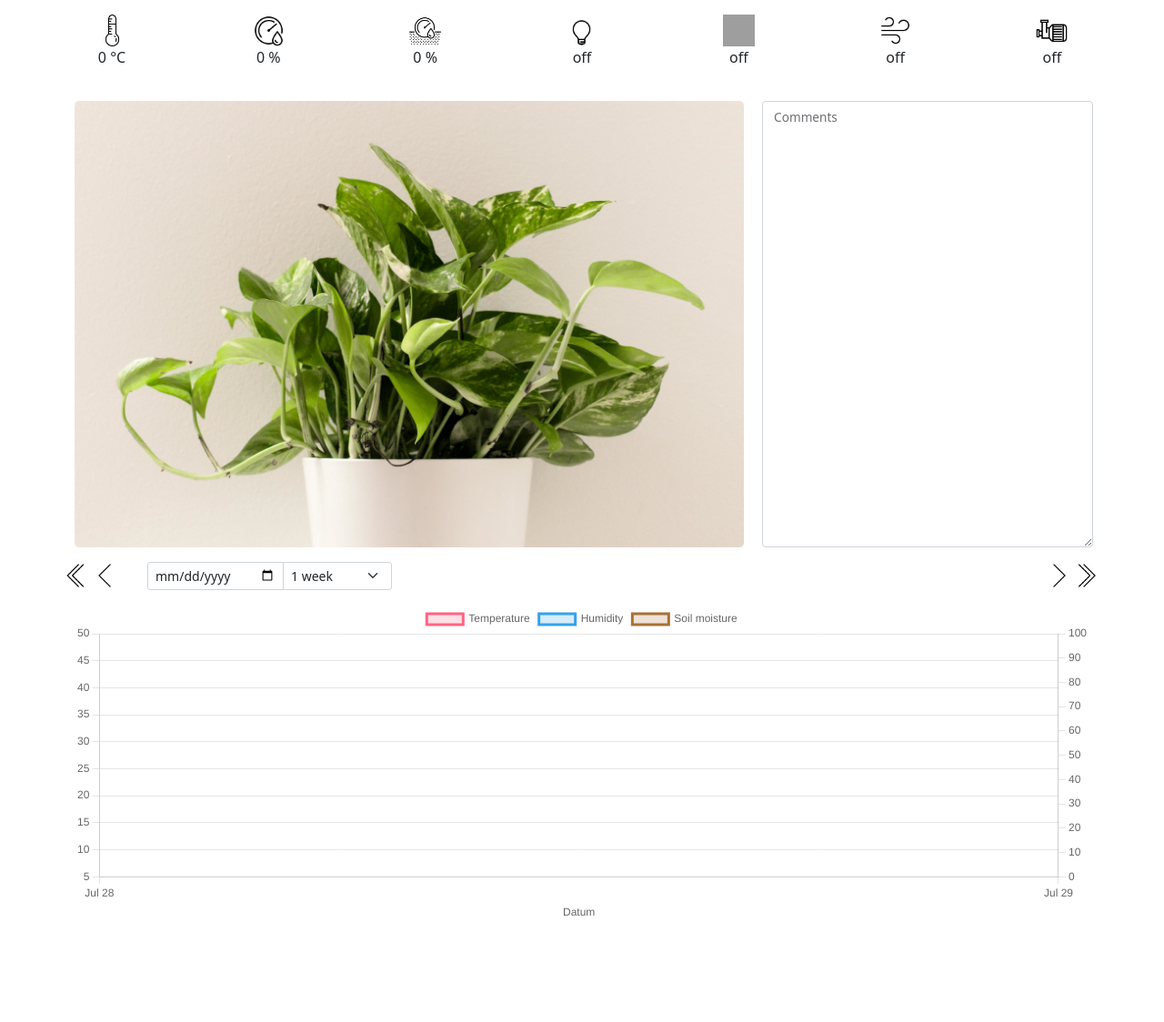
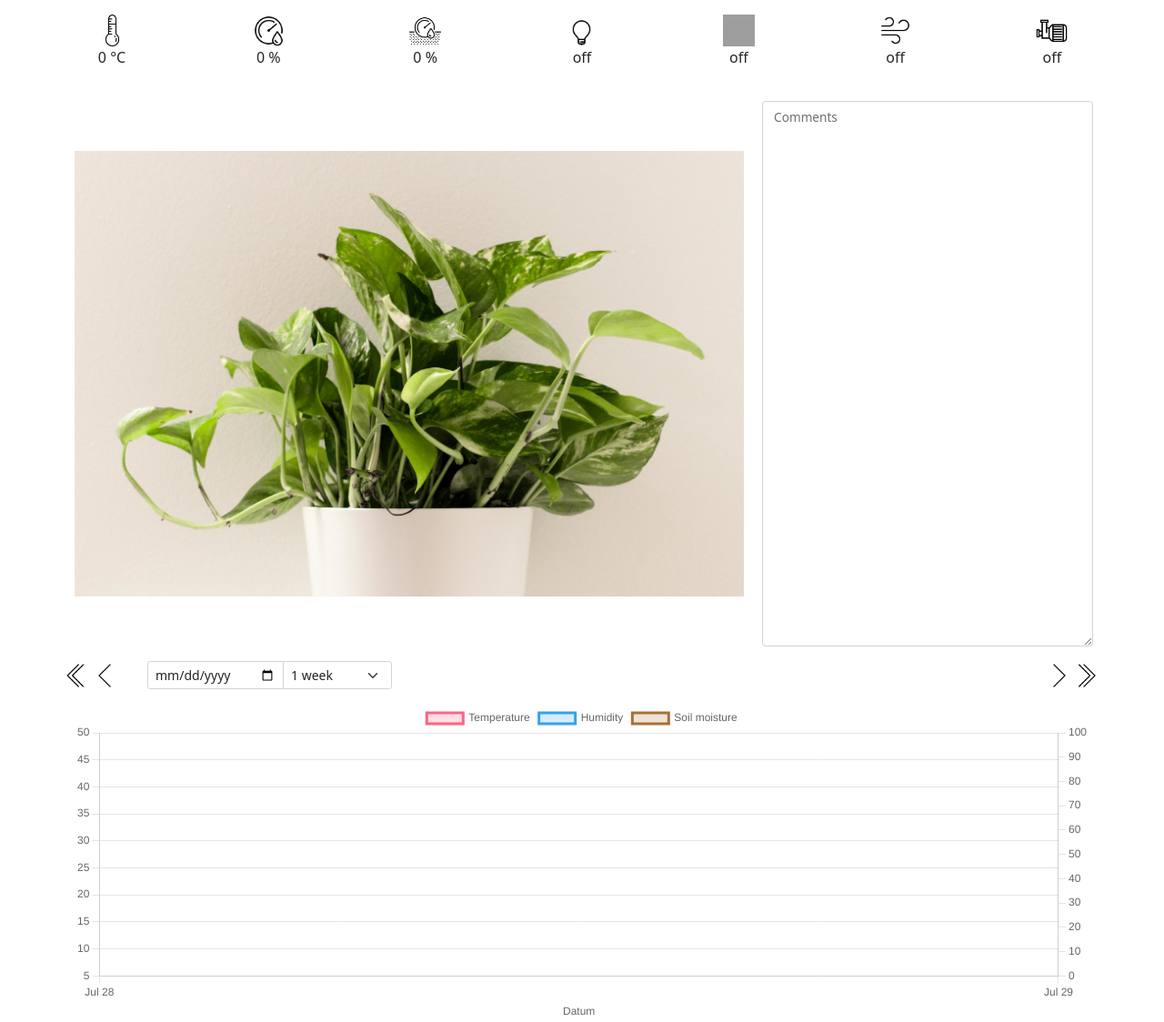
Before and after one commit to nordie92/worg-pi, a Flask app: template templates/index.html in a window 1280 px wide. Shown: the part 56-1180 px from the top of the page at 91% size. Before the commit the page ends 1064 px from the top, so only its background shows below. Run offline with Flask 3, Linux system fonts and the light colour scheme; the template is opened without the code that fills it, so the values that code supplies are empty; some libraries are stand-ins or nearby versions; grey boxes are pictures that could not be loaded.

Commit message:
add default hight for image

```diff
--- a/static/css/custom.css
+++ b/static/css/custom.css
@@ -2,6 +2,10 @@
     width: 100%;
     object-fit: contain;
     border-radius: 5px;
+    height: 600px;
+}
+.image-container {
+    height: 600px;
 }
 .comment-col {
     padding: 0 .5em;
--- a/templates/index.html
+++ b/templates/index.html
@@ -27,7 +27,7 @@
                 {% include 'live_data.html' %}
             </div>
             <div class="row">
-                <div class="col">
+                <div class="col image-container">
                     <img
                         src="{{ url_for('static', filename='images/placeholder.jpg') }}"
                         class="plant-img"
```
